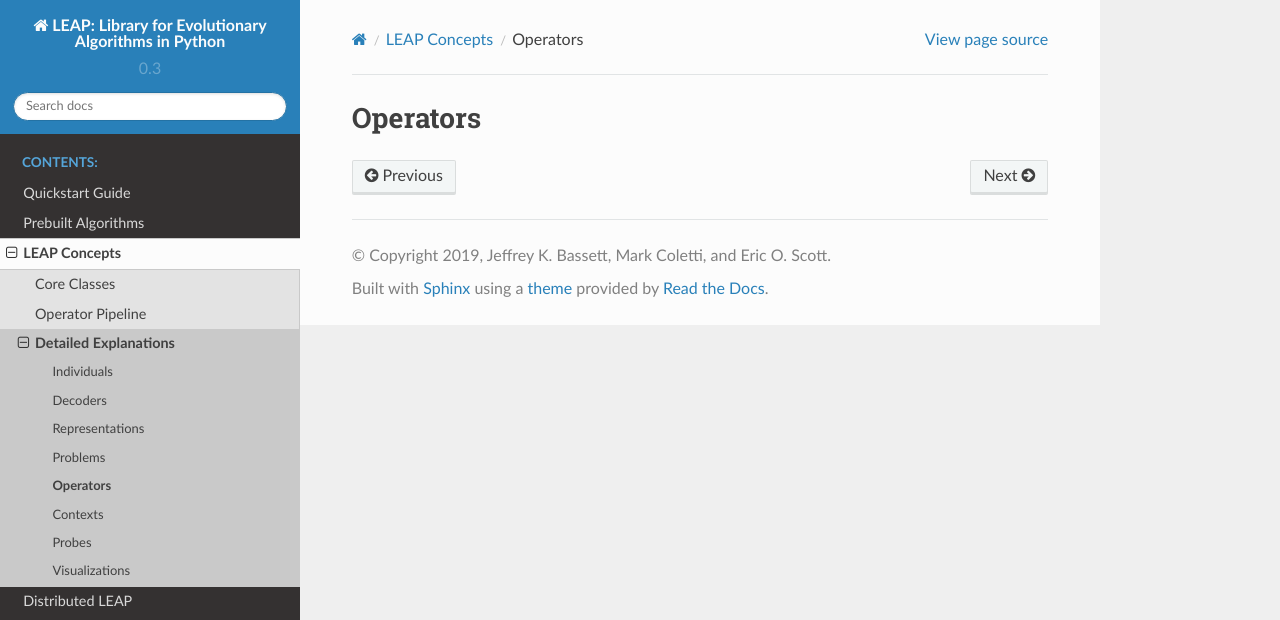
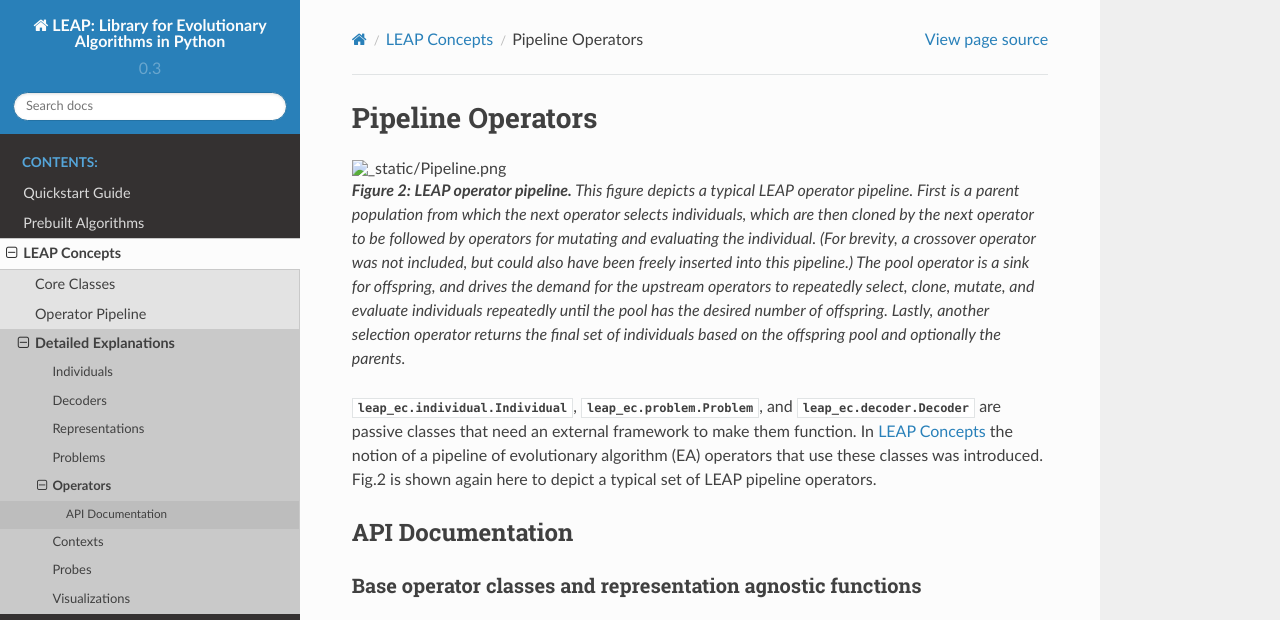
Before and after one commit to AureumChaos/LEAP, a Sphinx documentation site: the page built from docs/source/ops.rst, in a window 1280 px wide and 1259 px high. Shown: the top 620 px of the window. Built offline with Sphinx 7.4.7 and the Read the Docs theme 2.0.0, drawn with Linux system fonts in a browser that asks for light colours; some of the changed text lies outside the part shown; grey boxes are pictures that could not be loaded.

Commit message:
Added @wraps to ops decorators so that operator documentation would properly generate.  Added curry and decorate checking for real-valued gaussian mutation.  Added more to operator documentation.

```diff
--- a/docs/source/ops.rst
+++ b/docs/source/ops.rst
@@ -1,2 +1,49 @@
-Operators
-=========
+Pipeline Operators
+==================
+
+.. figure:: _static/Pipeline.png
+
+    **Figure 2: LEAP operator pipeline.** This figure depicts a typical
+    LEAP operator pipeline.  First is a parent population from which the
+    next operator selects individuals, which are then cloned by the next
+    operator to be followed by operators for mutating and evaluating the
+    individual.  (For brevity, a crossover operator was not included, but
+    could also have been freely inserted into this pipeline.)  The pool
+    operator is a sink for offspring, and drives the demand for the upstream
+    operators to repeatedly select, clone, mutate, and evaluate individuals
+    repeatedly until the pool has the desired number of offspring.  Lastly,
+    another selection operator returns the final set of individuals based
+    on the offspring pool and optionally the parents.
+
+:py:class:`leap_ec.individual.Individual`, :py:class:`leap_ec.problem.Problem`,
+and :py:class:`leap_ec.decoder.Decoder` are passive classes that need an
+external framework to make them function.  In :doc:`concepts` the notion of a
+pipeline of evolutionary algorithm (EA) operators that use these classes was
+introduced.  Fig.2 is shown again here to depict a typical set of LEAP pipeline
+operators.
+
+API Documentation
+-----------------
+
+Base operator classes and representation agnostic functions
+^^^^^^^^^^^^^^^^^^^^^^^^^^^^^^^^^^^^^^^^^^^^^^^^^^^^^^^^^^^
+
+.. automodule:: leap_ec.ops
+    :members:
+    :undoc-members:
+    :show-inheritance:
+
+Pipeline operators for binary representations
+^^^^^^^^^^^^^^^^^^^^^^^^^^^^^^^^^^^^^^^^^^^^^
+
+.. automodule:: leap_ec.binary_rep.ops
+    :members:
+    :undoc-members:
+    :show-inheritance:
+
+Pipeline operators for real-valued representations
+^^^^^^^^^^^^^^^^^^^^^^^^^^^^^^^^^^^^^^^^^^^^^^^^^^
+.. automodule:: leap_ec.real_rep.ops
+    :members:
+    :undoc-members:
+    :show-inheritance:
```
Also changed, not shown: 3 other files.
